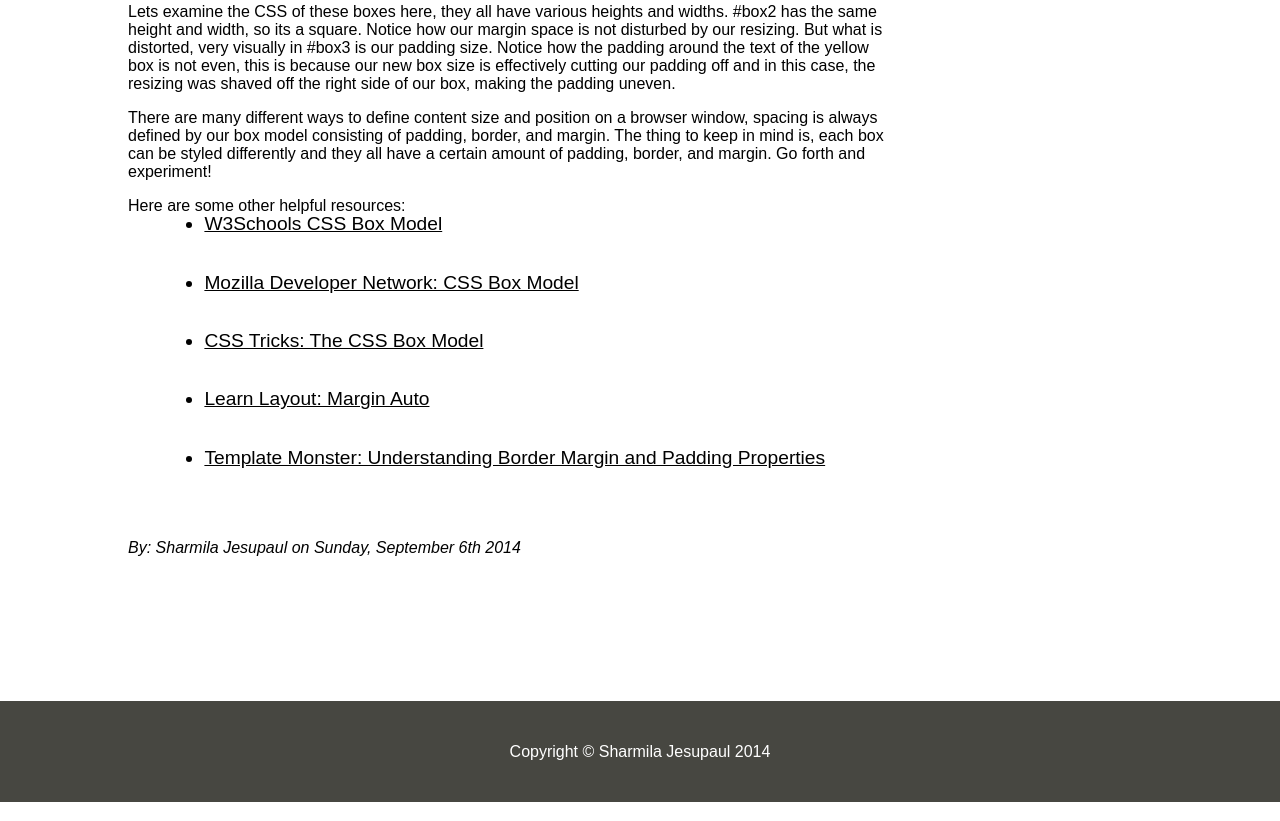
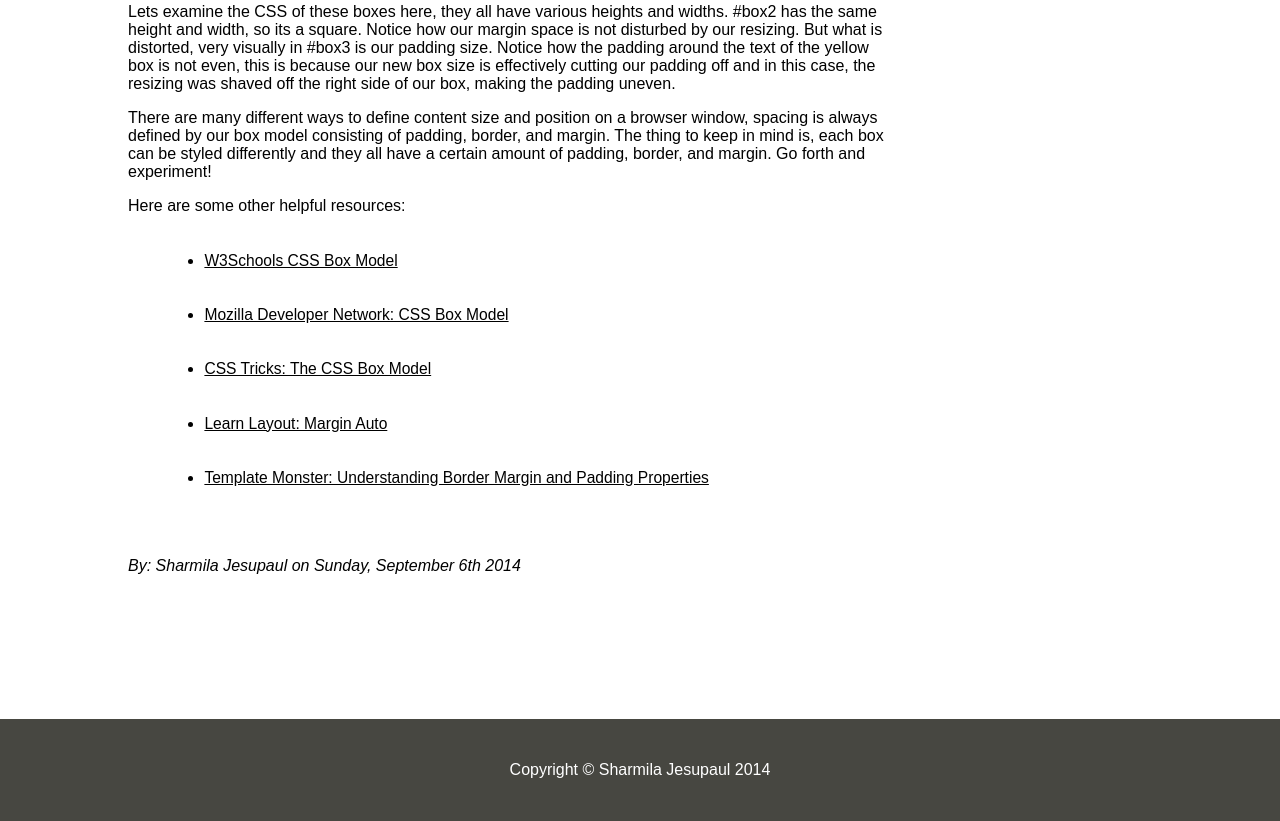
Before and after one commit to redknitin/sharmilajesupaul.github.io, a plain HTML site: page blog-posts/t2-boxmodel.html in a window 1280 px wide. Shown: the part 7512-8333 px from the top of the page. Drawn offline with Linux system fonts and the light colour scheme.

Commit message:
minor corrections

```diff
--- a/blog-posts/t2-boxmodel.html
+++ b/blog-posts/t2-boxmodel.html
@@ -94,7 +94,9 @@
         <p>There are many different ways to define content size and position on a browser window, spacing is always defined by our box model consisting of padding, border, and margin. The thing to keep in mind is, each box can be styled differently and they all have a certain amount of padding, border, and margin. Go forth and experiment!</p>
 
         <p>Here are some other helpful resources:</p>
-        <ul>
+        <ul style="
+          margin: 0 auto;
+          font-size: small;">
           <li><a href="http://www.w3schools.com/css/css_boxmodel.asp">W3Schools CSS Box Model</a></li>
 
           <li><a href="https://developer.mozilla.org/en-US/docs/Web/CSS/box_model"> Mozilla Developer Network: CSS Box Model</a></li>
```
Also changed, not shown: blog-index.html (+1 -1 lines).
